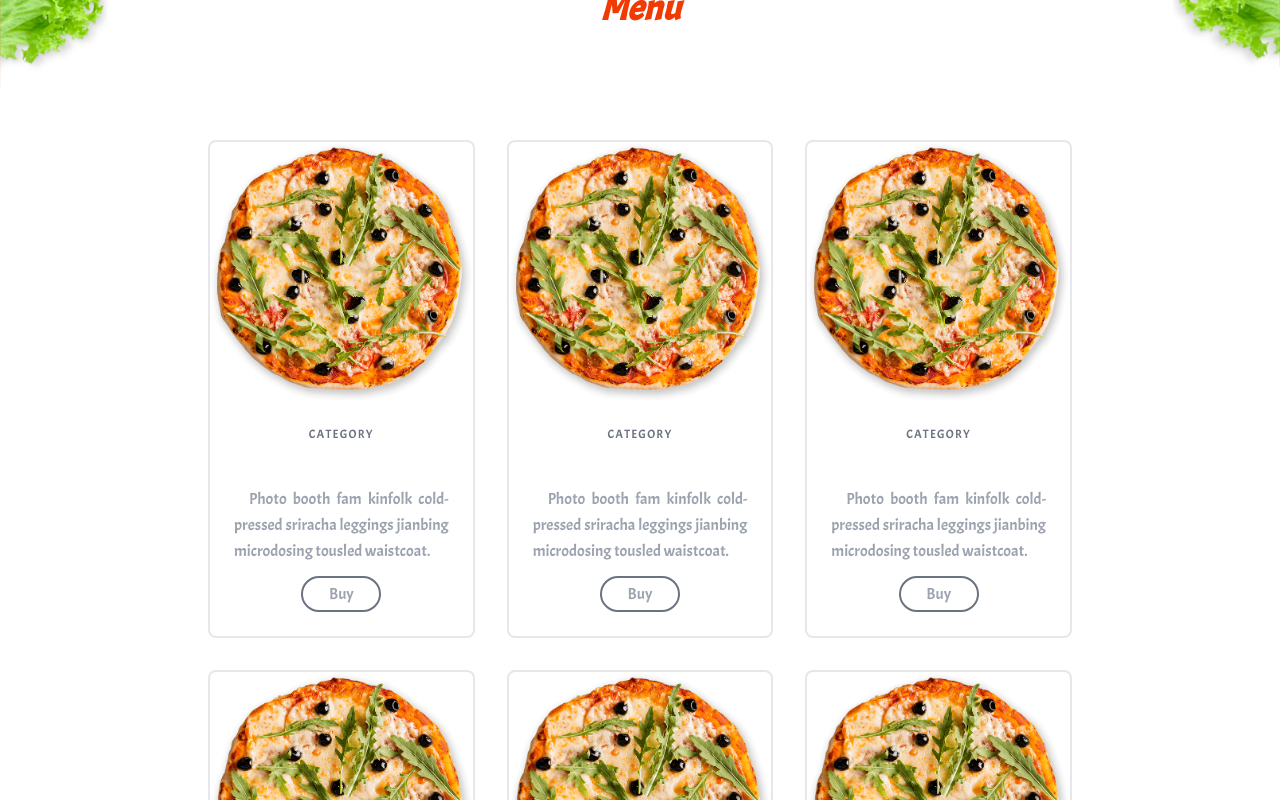
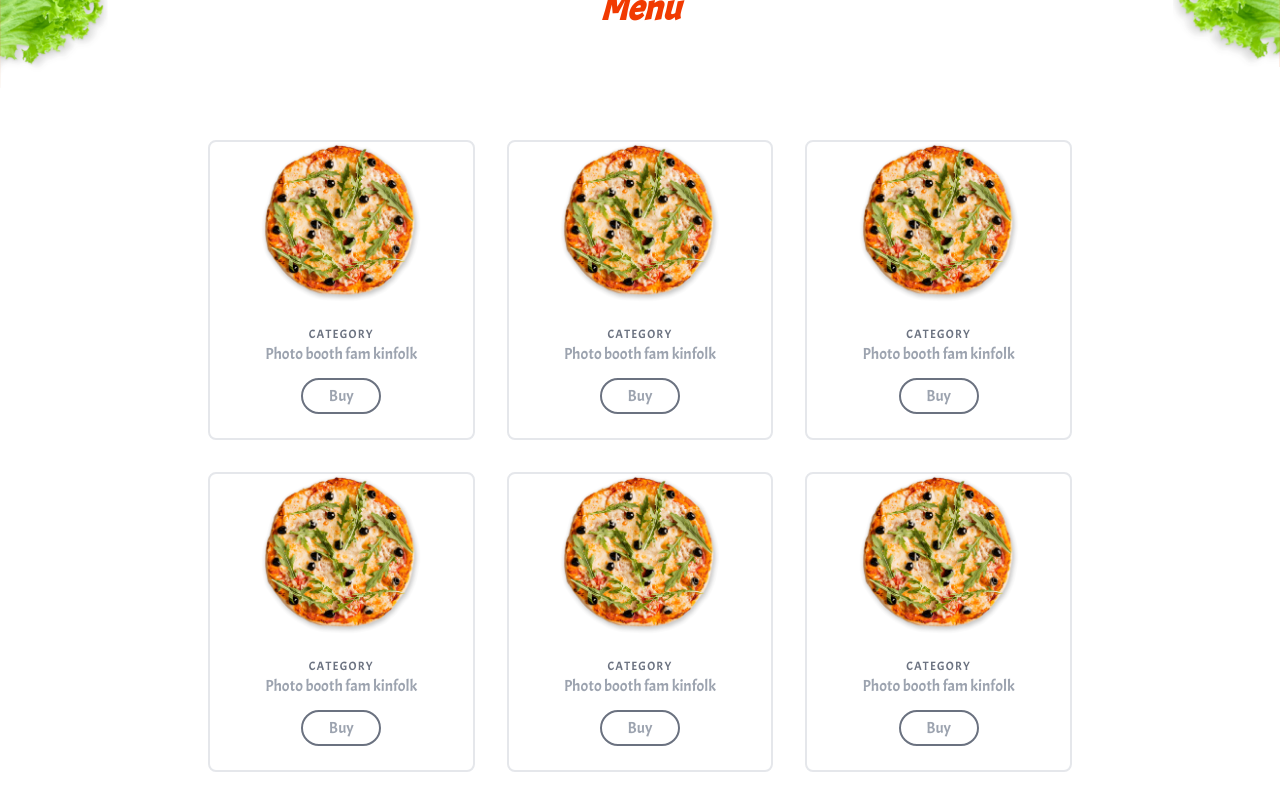
Before and after one commit to freeluckperson/next-gh-pages, a Next.js app: page / in a window 1280 px wide. Shown: the part 420-1220 px from the top of the page. Built offline with nearby package versions, Linux system fonts and the light colour scheme.

Commit message:
4/12/2023

```diff
--- a/package.json
+++ b/package.json
@@ -15,10 +15,13 @@
     "react-dom": "^18"
   },
   "devDependencies": {
+    "@types/node": "20.10.3",
+    "@types/react": "18.2.41",
     "autoprefixer": "^10.0.1",
     "eslint": "^8",
     "eslint-config-next": "14.0.3",
     "postcss": "^8",
-    "tailwindcss": "^3.3.0"
+    "tailwindcss": "^3.3.0",
+    "typescript": "5.3.2"
   }
 }
--- a/src/app/layout.js
+++ b/src/app/layout.js
@@ -1,6 +1,6 @@
 import { Roboto, Acme, JetBrains_Mono } from "next/font/google";
 import "./globals.css";
-import Header from "@/components/layout/Header";
+import Header from "../components/layout/Header";
 
 const roboto = Acme({ subsets: ["latin"], weight: ["400"] });
 
--- a/src/app/page.js
+++ b/src/app/page.js
@@ -1,6 +1,6 @@
-import Hero from "@/components/layout/Hero.js";
-import HomeMenu from "@/components/layout/HomeMenu";
-import SectionHeader from "@/components/layout/SectionHerder";
+import Hero from "../components/layout/Hero.js";
+import HomeMenu from "../components/layout/HomeMenu";
+import SectionHeader from "../components/layout/SectionHerder";
 
 export default function Home() {
   return (
--- a/src/components/menu/MenuItem.js
+++ b/src/components/menu/MenuItem.js
@@ -1,34 +1,34 @@
 // const Cards = () => {
 //   return (
 //     <>
-//       <section class="text-gray-400 body-font">
-//         <div class="container py-24 mx-auto">
-//           <div class="flex flex-wrap -m-4">
-//             <div class="p-4 md:w-1/3">
-//               <div class="h-full border-2 border-g rounded-lg overflow-hidden">
+//       <section className="text-gray-400 body-font">
+//         <div className="container py-24 mx-auto">
+//           <div className="flex flex-wrap -m-4">
+//             <div className="p-4 md:w-1/3">
+//               <div className="h-full border-2 border-g rounded-lg overflow-hidden">
 //                 <Image
-//                   class="lg:h-48 md:h-36 w-full object-contain object-center"
+//                   className="lg:h-48 md:h-36 w-full object-contain object-center"
 //                   width={100}
 //                   height={100}
 //                   src={"/pizza.png"}
 //                   alt="blog"
 //                 />
-//                 <div class="p-6">
-//                   <h2 class="tracking-widest text-xs title-font font-medium text-gray-500 mb-1">
+//                 <div className="p-6">
+//                   <h2 className="tracking-widest text-xs title-font font-medium text-gray-500 mb-1">
 //                     CATEGORY
 //                   </h2>
-//                   <h1 class="title-font text-lg font-medium text-white mb-3">
+//                   <h1 className="title-font text-lg font-medium text-white mb-3">
 //                     The Catalyzer
 //                   </h1>
-//                   <p class="leading-relaxed mb-3">
+//                   <p className="leading-relaxed mb-3">
 //                     Photo booth fam kinfolk cold-pressed sriracha leggings
 //                     jianbing microdosing tousled waistcoat.
 //                   </p>
-//                   <div class="flex items-center flex-wrap ">
-//                     <a class="text-indigo-400 inline-flex items-center md:mb-2 lg:mb-0">
+//                   <div className="flex items-center flex-wrap ">
+//                     <a className="text-indigo-400 inline-flex items-center md:mb-2 lg:mb-0">
 //                       Learn More
 //                       <svg
-//                         class="w-4 h-4 ml-2"
+//                         className="w-4 h-4 ml-2"
 //                         viewBox="0 0 24 24"
 //                         stroke="currentColor"
 //                         stroke-width="2"
@@ -40,9 +40,9 @@
 //                         <path d="M12 5l7 7-7 7"></path>
 //                       </svg>
 //                     </a>
-//                     <span class="text-gray-500 mr-3 inline-flex items-center lg:ml-auto md:ml-0 ml-auto leading-none text-sm pr-3 py-1 border-r-2 border-g">
+//                     <span className="text-gray-500 mr-3 inline-flex items-center lg:ml-auto md:ml-0 ml-auto leading-none text-sm pr-3 py-1 border-r-2 border-g">
 //                       <svg
-//                         class="w-4 h-4 mr-1"
+//                         className="w-4 h-4 mr-1"
 //                         stroke="currentColor"
 //                         stroke-width="2"
 //                         fill="none"
@@ -55,9 +55,9 @@
 //                       </svg>
 //                       1.2K
 //                     </span>
-//                     <span class="text-gray-500 inline-flex items-center leading-none text-sm">
+//                     <span className="text-gray-500 inline-flex items-center leading-none text-sm">
 //                       <svg
-//                         class="w-4 h-4 mr-1"
+//                         className="w-4 h-4 mr-1"
 //                         stroke="currentColor"
 //                         stroke-width="2"
 //                         fill="none"
@@ -100,26 +100,15 @@ export default function MenuItem() {
           - Add to cart $12
         </button>
       </div> */}
-      <div class="p-4 md:w-1/3">
-        <div class="h-full border-2 border-g rounded-lg overflow-hidden">
-          <img
-            class="w-full"
-            width={100}
-            height={100}
-            src={"/pizza.png"}
-            alt="blog"
-          />
-          <div class="p-6 grid place-items-center ">
-            <h2 class="tracking-widest text-xs title-font font-medium text-gray-500 mb-1">
+
+      <div className="p-4 md:w-1/3 ">
+        <div className="flex flex-wrap justify-center text-center border-2 border-g rounded-lg overflow-hidden">
+          <img className="h-40 w-40" src={"/pizza.png"} alt="blog" />
+          <div className="p-6 ">
+            <h2 className="tracking-widest text-xs title-font font-medium text-gray-500 ">
               CATEGORY
             </h2>
-            <h1 class="title-font text-lg font-medium text-white mb-3">
-              The Catalyzer
-            </h1>
-            <p class="leading-relaxed mb-3 text-justify" style={{textIndent:"15px"}}>
-              Photo booth fam kinfolk cold-pressed sriracha leggings jianbing
-              microdosing tousled waistcoat.
-            </p>
+            <p className="mb-3 ">Photo booth fam kinfolk</p>
             <button className="w-20 border-2 border-gray-500 rounded-full p-1 hover:bg-primary hover:text-white">
               Buy
             </button>
```
Also changed, not shown: src/app/register/page.js (+20 -18 lines), tsconfig.json (added, +34 -0 lines), src/app/globals.css (line endings or trailing spaces), 1 other file (tests, documents, lock files or other folders).
